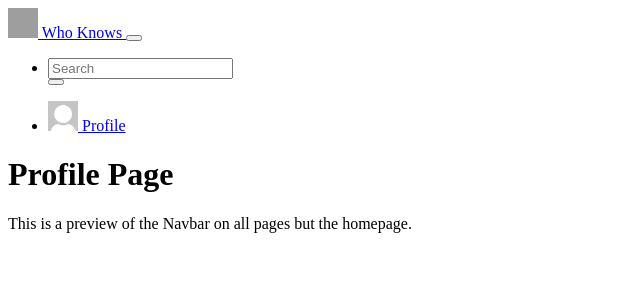
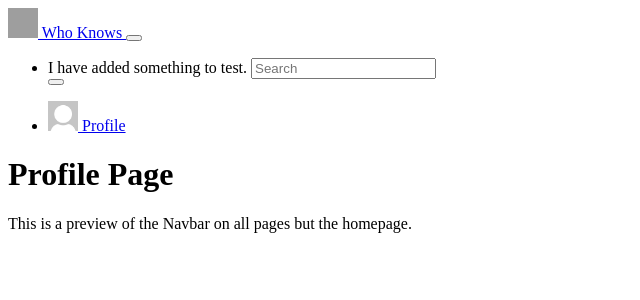
Before and after one commit to 19007361/CS334GroupProject, a Flask app: page /p/ in a window 1280 px wide. Shown: the top 300 px of the page, without its empty margins (0-640 px from the left). Run offline with Flask 2, Linux system fonts and the light colour scheme; grey boxes are pictures that could not be loaded.

Commit message:
testing merge

```diff
--- a/Web/WhoKnows/templates/profile.html
+++ b/Web/WhoKnows/templates/profile.html
@@ -29,6 +29,7 @@
   -->
   <li class="nav-item">
     <div class="input-group">
+      I have added something to test.
       <input type="text" class="form-control" placeholder="Search" aria-label="Recipient's username" aria-describedby="basic-addon2">
       <div class="input-group-append">
         <button class="btn btn-outline-secondary" type="button"><i class="fa fa-search"></i></button>
```
